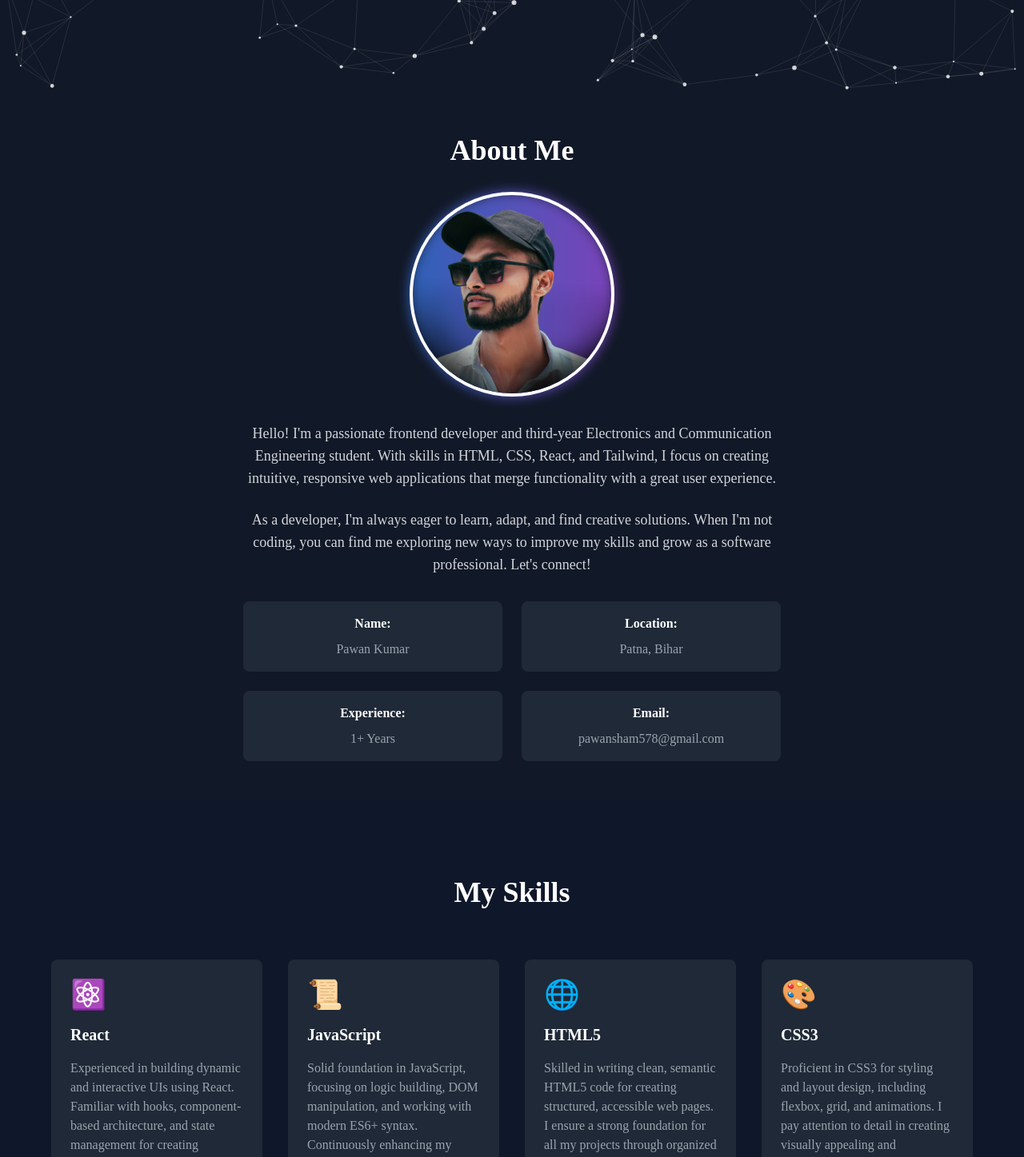
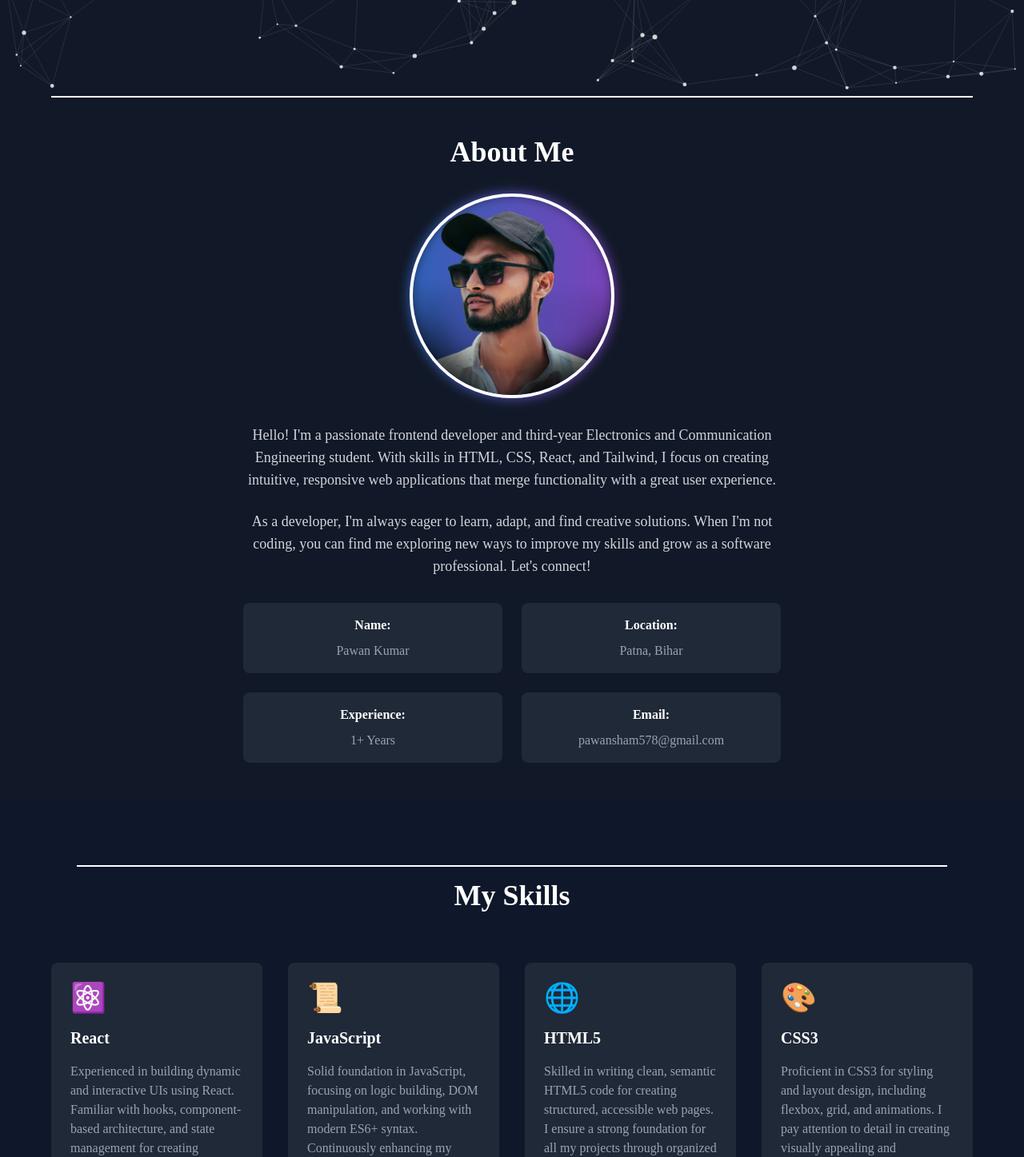
Before and after one commit to RamRaj110/portfolio, a React (Vite) app: page / in a window 1280 px wide. Shown: the part 680-2127 px from the top of the page at 80% size. Built offline with nearby package versions, Linux system fonts and the light colour scheme.

Commit message:
again error fix

```diff
--- a/src/App.jsx
+++ b/src/App.jsx
@@ -280,8 +280,7 @@ const Portfolio = () => {
               </motion.h1>
 
               {/* Buttons */}
-              {/* <div className="flex flex-col sm:flex-row space-y-3 sm:space-y-0 sm:space-x-4 justify-center md:justify-start mt-6 sm:mt-8"> */}
-              <div className="flex flex-col sm:flex-row space-y-3 sm:space-y-0 sm:space-x-4 justify-center md:justify-start mt-6 sm:mt-8 px-4 sm:px-0">
+              <div className="flex flex-col sm:flex-row space-y-3 sm:space-y-0 sm:space-x-4 justify-center md:justify-start mt-6 sm:mt-8">
                 <motion.button
                   initial={{ opacity: 0 }}
                   animate={{ opacity: 1 }}
--- a/src/component/about.jsx
+++ b/src/component/about.jsx
@@ -4,8 +4,7 @@ import { motion } from 'framer-motion';
 function About() {
   return (
     <section id='about' className='bg-gray-900 min-h-screen flex items-center justify-center'>
-      {/* <div className="max-w-6xl w-full bg-gray-900 mx-auto border-white border-t-2 py-12 px-4"> */}
-      <div className="max-w-6xl w-full bg-gray-900 mx-auto  py-12 px-4">
+      <div className="max-w-6xl w-full bg-gray-900 mx-auto border-white border-t-2 py-12 px-4">
         <div className="flex flex-col items-center space-y-8">
           {/* Image Container with Animation */}
           <motion.h2
--- a/src/component/contact.jsx
+++ b/src/component/contact.jsx
@@ -56,8 +56,7 @@ function Contact() {
   return (
     <div>
       <section className="px-4 py-4 bg-gray-900" id="contact">
-        {/* <div className="max-w-6xl mx-auto border-white border-t-2 pt-4"> */}
-        <div className="max-w-6xl mx-auto  pt-4">
+        <div className="max-w-6xl mx-auto border-white border-t-2 pt-4">
           <motion.h2
             initial={{ opacity: 0 }}
             whileInView={{ opacity: 1 }}
--- a/src/component/nav.jsx
+++ b/src/component/nav.jsx
@@ -18,7 +18,6 @@ const Nav = () => {
   };
 
   return (
-    // <nav className="fixed top-0 w-4/5 mx-4">
     <nav className="fixed top-0 w-full px-4">
       <div className="flex items-center justify-between text-white py-2 my-4">
         <div className="text-xl font-bold">
@@ -86,8 +85,7 @@ const Nav = () => {
       </div>
 
       {/* Mobile Menu */}
-      {/* <div className={`lg:hidden ${isOpen ? 'block' : 'hidden'}`}>
-        <ul className="flex flex-col items-center space-y-4 text-xl font-bold bg-zinc-800 py-4 absolute w-full"> */}
+
         <div className={`lg:hidden ${isOpen ? 'block' : 'hidden'} z-50`}>
         <ul className="flex flex-col items-center space-y-4 text-xl font-bold bg-zinc-800/95 backdrop-blur-sm py-4 absolute w-full left-0 right-0">
           <li>
--- a/src/component/project.jsx
+++ b/src/component/project.jsx
@@ -6,8 +6,7 @@ function Project({projects}) {
   return (
     <div>
         <section  className="py-12 px-4 bg-slate-900 " id="projects">
-        {/* <div className="max-w-6xl  border-white border-t-2 mx-auto"> */}
-        <div className="max-w-6xl   mx-auto">
+        <div className="max-w-6xl  border-white border-t-2 mx-auto">
           <h2 className="text-4xl font-bold text-white text-center p-4 mb-16">My Projects</h2>
           <div className="grid grid-cols-1 md:grid-cols-2 lg:grid-cols-3 gap-8">
             {projects.map((project, index) => (
--- a/src/component/skills.jsx
+++ b/src/component/skills.jsx
@@ -4,8 +4,7 @@ function Skills({skills}) {
   return (
     <div id='skills' className='bg-slate-900 '>
        <section className="py-20  px-4" id="skills">
-        {/* <h2 className="text-4xl font-bold border-white border-t-2 pt-4 text-white text-center mx-20 mb-16">My Skills</h2> */}
-        <h2 className="text-4xl font-bold  pt-4 text-white text-center mx-20 mb-16">My Skills</h2>
+        <h2 className="text-4xl font-bold border-white border-t-2 pt-4 text-white text-center mx-20 mb-16">My Skills</h2>
         <div className="grid grid-cols-1 md:grid-cols-2 lg:grid-cols-4 gap-8 max-w-6xl mx-auto">
           {skills.map((skill) => (
             <div
```
